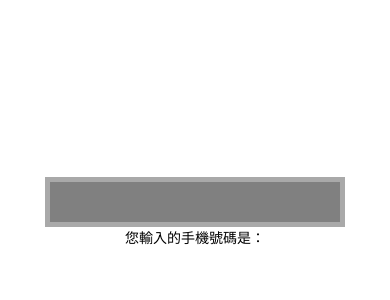
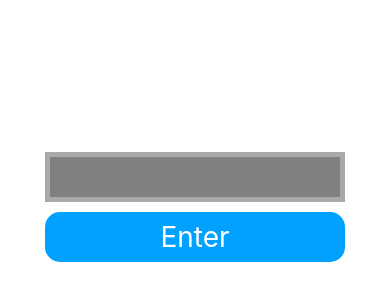
Before and after one commit to hsiaomingcheng/react-native-work, a React Native app: screen / in a window 390 px wide. Shown: the part 210-510 px from the top of the page. Built offline with nearby package versions, Linux system fonts and the light colour scheme.

Commit message:
[作業] 作業3_密碼判斷APP

```diff
--- a/App.js
+++ b/App.js
@@ -1,19 +1,17 @@
 import React, { useState } from 'react';
-import { StyleSheet, Text, View, TextInput } from 'react-native';
+import { StyleSheet, Text, View, TextInput, TouchableOpacity } from 'react-native';
 
 export default function App() {
   const [inputValue, setInputValue] = useState('');
-  const [valid, setValid] = useState();
-  const phoneNumber = '0939079170';
+  const [isShowText, setIsShowText] = useState();
 
   function handleText(e) {
     setInputValue(e);
+    setIsShowText(false);
+  }
 
-    if (phoneNumber !== e) {
-      setValid(false);
-    } else {
-      setValid(true);
-    }
+  function handleStateText() {
+    setIsShowText(true);
   }
 
   return (
@@ -23,11 +21,17 @@ export default function App() {
         onChangeText={text => handleText(text)}
         value={inputValue}
         keyboardType="numeric"
-        maxLength={10}
+        maxLength={4}
       />
-      <Text>您輸入的手機號碼是：{inputValue}</Text>
+      <TouchableOpacity
+        style={styles.button}
+        onPress={() => handleStateText()}
+      >
+        <Text style={styles.text}>Enter</Text>
+      </TouchableOpacity>
+
       {
-        inputValue !== '' && <Text>{valid ? '輸入成功！' : '手機輸入錯誤！'}</Text>
+        isShowText === true && <Text>{inputValue === '1234' ? '輸入成功!' : '輸入錯誤!'}</Text>
       }
     </View>
   );
@@ -50,5 +54,18 @@ const styles = StyleSheet.create({
     color: 'white',
     fontSize: 28,
     textAlign: 'center'
+  },
+  button: {
+    margin: 10,
+    backgroundColor: '#00a1ff',
+    borderRadius: 15,
+    height: 50,
+    width: 300
+  },
+  text: {
+    color: '#FFF',
+    textAlign: 'center',
+    fontSize: 28,
+    lineHeight: 50
   }
 });
```
